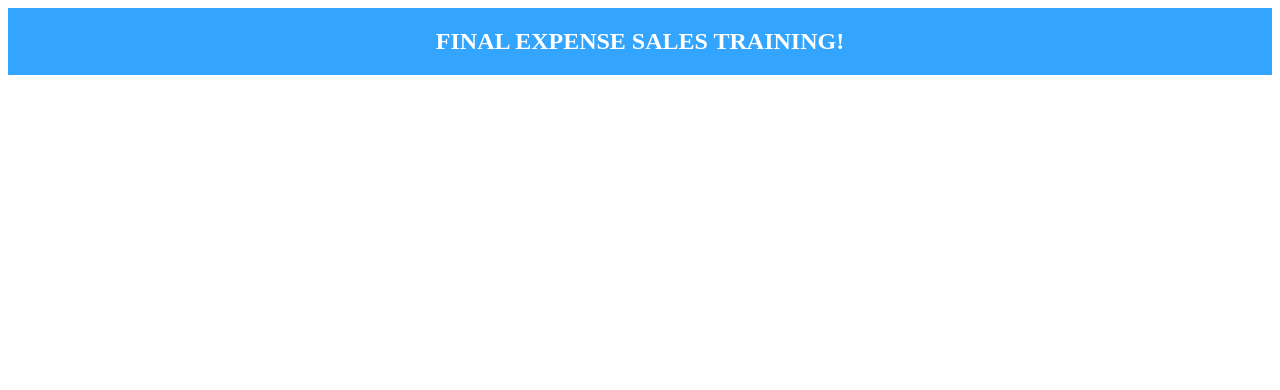
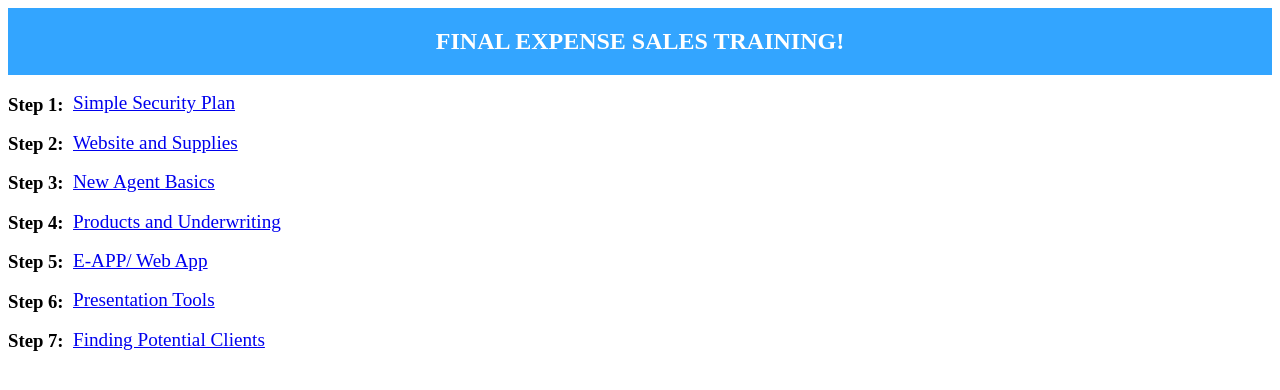
Before and after one commit to jmetz93/client-landing-page, a React app: page / in a window 1280 px wide. Shown: the top 390 px of the page. Built offline with nearby package versions, Linux system fonts and the light colour scheme; the HTML template or start-up script is replaced by a standard one.

Commit message:
Getting links going for training videos

```diff
--- a/src/components/App.jsx
+++ b/src/components/App.jsx
@@ -1,7 +1,20 @@
 import React from 'react'
 
+// Components
+// import AboutMe from './AboutMe'
+// import Contact from './Contact'
+// import Downloads from './Downloads'
+// import OrderLeads from './OrderLeads'
+// import RateCalc from './RateCalc'
+// import SignUp from './SignUp'
+import TrainingVids from './TrainingVids'
+
 // Styled Components
-import { Header, Title } from '../styled-components/AppStyles'
+import { Header, Title, Container, Footer } from '../styled-components/AppStyles'
+
+// Config
+import { trainingVideos, inFieldVids } from '../config'
+
 
 export default class App extends React.Component {
   state = {}
@@ -16,7 +29,9 @@ export default class App extends React.Component {
         <Header>
           <Title>FINAL EXPENSE SALES TRAINING!</Title>
         </Header>
-
+        <Container>
+          <TrainingVids></TrainingVids>
+        </ Container>
 
       </div>
     )
--- a/src/components/TrainingVids.jsx
+++ b/src/components/TrainingVids.jsx
@@ -0,0 +1,20 @@
+import React from 'react'
+
+// styled components
+import { Container, Link } from '../styled-components/TrainingVidsStyles'
+
+// config videos
+import { trainingVideos, inFieldVids } from '../config'
+
+const TrainingVids = () => (
+  <Container>
+    {trainingVideos.map((video) => {
+      return(<React.Fragment key={video.key}>
+        <h3>{video.step}</h3>
+        <Link href={video.link} target='_blank' rel='noopener'>{video.description}</ Link>
+      </React.Fragment>)
+      })}
+  </Container>
+)
+
+export default TrainingVids
--- /dev/null
+++ b/src/config/index.jsx
@@ -0,0 +1,57 @@
+export const trainingVideos = [
+  {
+    key: 1,
+    step: 'Step 1: ',
+    description: 'Simple Security Plan',
+    link: 'https://register.gotowebinar.com/recording/5770642031108006659?assets=true'
+  },
+  {
+    key: 2,
+    step: 'Step 2: ',
+    description: 'Website and Supplies',
+    link: 'https://youtu.be/KSxkgnrKBE0'
+  },
+  {
+    key: 3,
+    step: 'Step 3: ',
+    description: 'New Agent Basics',
+    link: 'https://register.gotowebinar.com/recording/829683069428723971'
+  },
+  {
+    key: 4,
+    step: 'Step 4: ',
+    description: 'Products and Underwriting',
+    link: 'https://register.gotowebinar.com/recording/4628025157218385665?utm_source=FE+Agents+1.7.19&utm_campaign=9caffdb732-EMAIL_CAMPAIGN_2017_11_01_COPY_01&utm_medium=email&utm_term=0_5e6717f114-9caffdb732-65952829'
+  },
+  {
+    key: 5,
+    step: 'Step 5: ',
+    description: 'E-APP/ Web App',
+    link: 'https://register.gotowebinar.com/recording/4828435338315325699?utm_source=FE+Agents+10.08.18&utm_campaign=4afb16ee8d-EMAIL_CAMPAIGN_2017_11_01_COPY_01&utm_medium=email&utm_term=0_569afdf0e1-4afb16ee8d-65714313'
+  },
+  {
+    key: 6,
+    step: 'Step 6: ',
+    description: 'Presentation Tools',
+    link: 'https://register.gotowebinar.com/recording/4739575006805911299?utm_source=FE+Agents+10.08.18&utm_campaign=4afb16ee8d-EMAIL_CAMPAIGN_2017_11_01_COPY_01&utm_medium=email&utm_term=0_569afdf0e1-4afb16ee8d-65714313'
+  },
+  {
+    key: 7,
+    step: 'Step 7: ',
+    description: 'Finding Potential Clients',
+    link: 'https://register.gotowebinar.com/recording/2996206954403722498?utm_source=FE+Agents+9.07.17&utm_campaign=f855b8e6e8-WEBINAR%3A+How+To+Overcome+The+Worst+Objection&utm_medium=email&utm_term=0_f82a017951-f855b8e6e8-64727661'
+  }
+]
+
+export const inFieldVids = [
+  {
+    key: 8,
+    description: 'Walkthrough Presentation',
+    link: 'https://youtu.be/7TVrldZj6bw'
+  },
+  {
+    key: 9,
+    description: 'Submitting New Business',
+    link: 'https://youtu.be/-Xdfck7hIqs'
+  }
+]
--- a/src/styled-components/AppStyles.jsx
+++ b/src/styled-components/AppStyles.jsx
@@ -10,3 +10,12 @@ export const Title = styled.h1`
   textAllign: center;
   color: white;
 `
+
+export const Container = styled.div`
+  display: flex;
+  justify-content: center;
+  flex-direction: column;
+  allign-items: center;
+`
+
+export const Footer = styled.section``
--- /dev/null
+++ b/src/styled-components/TrainingVidsStyles.jsx
@@ -0,0 +1,13 @@
+import styled from 'styled-components'
+
+export const Container = styled.div`
+  display: flex;
+  flex-direction: column;
+`
+
+export const Link = styled.a`
+  color: 'black';
+  margin-left: 65px;
+  margin-top: -42px
+  font-size: 1.2em;
+`
```
Also changed, not shown: 2 other files (tests, documents, lock files or other folders).
